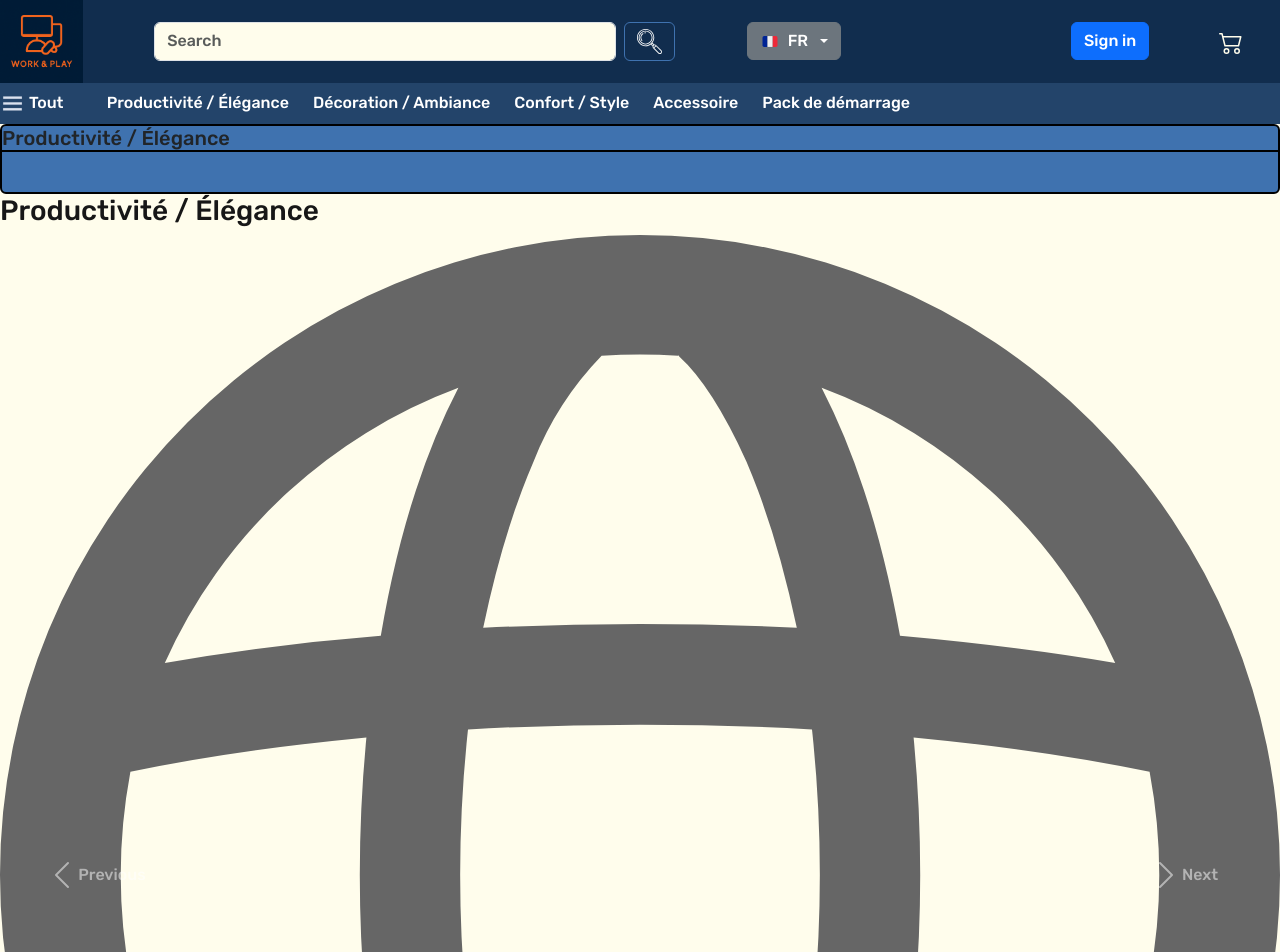
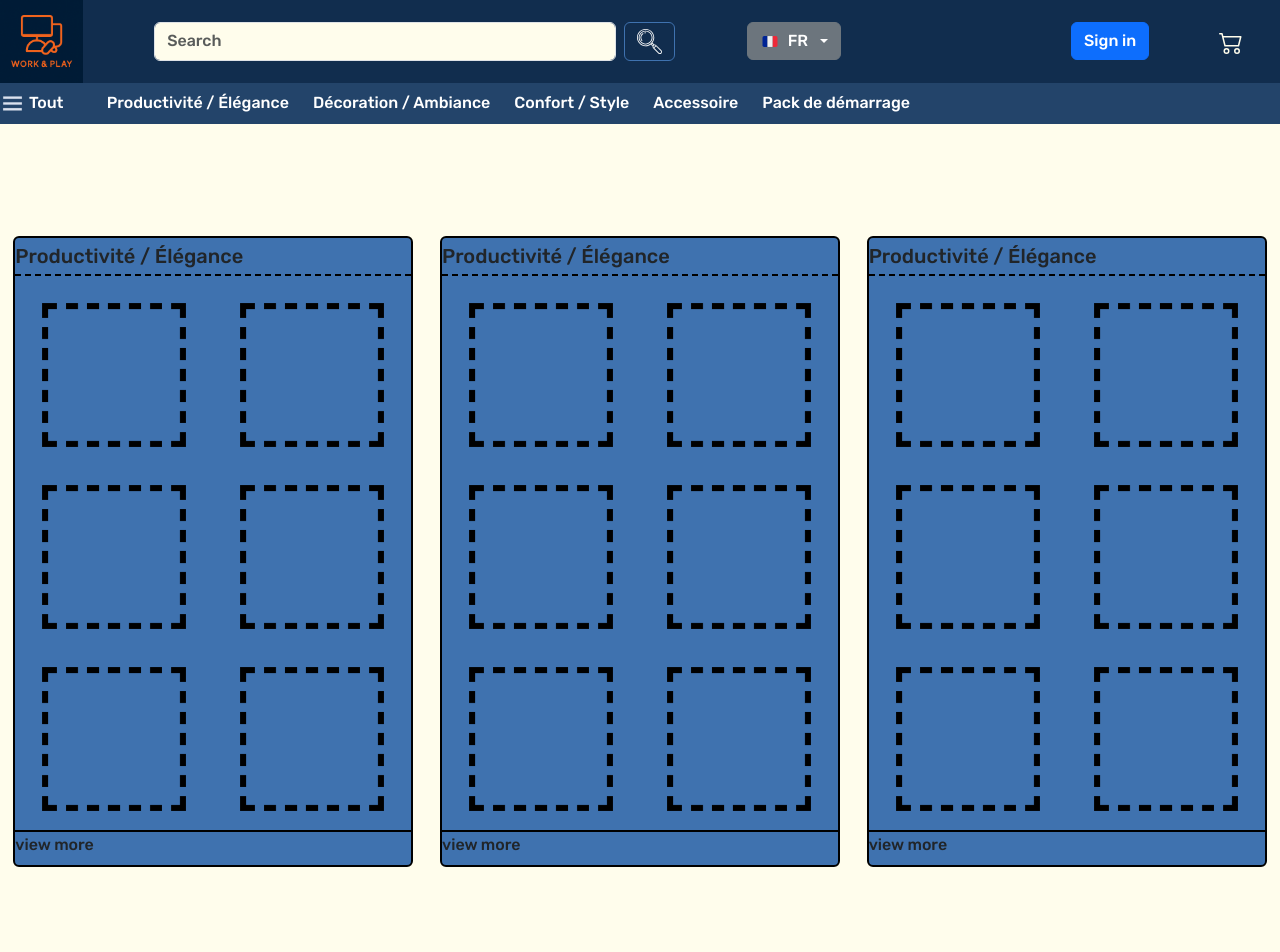
Before and after one commit to BouCal2335296/WEB-ProjetBoutique, a Next.js app: page /PageArticle in a window 1280 px wide. Shown: the top 952 px of the page. Built offline with nearby package versions, Linux system fonts and the light colour scheme.

Commit message:
Card fini

```diff
--- a/app/Composant/Card/Card.js
+++ b/app/Composant/Card/Card.js
@@ -1,15 +1,42 @@
-export default function Card({titreCategorie}){
-    return(
-    <div className="card border border-2 border-black">
-        <h5 className="border-bottom border-2 border-black">{titreCategorie}</h5>
-        <div className="card-body">
-            {/* <img className="img-Card" src={""}></img>
-            <img className="img-Card" src={""}></img>
-            <img className="img-Card" src={""}></img>
-            <img className="img-Card" src={""}></img>
-            <img className="img-Card" src={""}></img>
-            <img className="img-Card" src={""}></img> */}
+export default function Card({ titreCategorie }) {
+    return (
+        <div className="cardContainer">
+            <div className="card border border-2 border-black">
+                <h5 className="cardTitle">{titreCategorie}</h5>
+                <div className="imgContainer">
+                    <img className="img-Card" src="image-placeholder.jpg"></img>
+                    <img className="img-Card" src="image-placeholder.jpg"></img>
+                    <img className="img-Card" src="image-placeholder.jpg"></img>
+                    <img className="img-Card" src="image-placeholder.jpg"></img>
+                    <img className="img-Card" src="image-placeholder.jpg"></img>
+                    <img className="img-Card" src="image-placeholder.jpg"></img>
+                </div>
+                <h6 className="cardSubTitle">view more</h6>
+            </div>
+            <div className="card border border-2 border-black">
+                <h5 className="cardTitle">{titreCategorie}</h5>
+                <div className="imgContainer">
+                    <img className="img-Card" src="image-placeholder.jpg"></img>
+                    <img className="img-Card" src="image-placeholder.jpg"></img>
+                    <img className="img-Card" src="image-placeholder.jpg"></img>
+                    <img className="img-Card" src="image-placeholder.jpg"></img>
+                    <img className="img-Card" src="image-placeholder.jpg"></img>
+                    <img className="img-Card" src="image-placeholder.jpg"></img>
+                </div>
+                <h6 className="cardSubTitle">view more</h6>
+            </div>
+            <div className="card border border-2 border-black">
+                <h5 className="cardTitle">{titreCategorie}</h5>
+                <div className="imgContainer">
+                    <img className="img-Card" src="image-placeholder.jpg"></img>
+                    <img className="img-Card" src="image-placeholder.jpg"></img>
+                    <img className="img-Card" src="image-placeholder.jpg"></img>
+                    <img className="img-Card" src="image-placeholder.jpg"></img>
+                    <img className="img-Card" src="image-placeholder.jpg"></img>
+                    <img className="img-Card" src="image-placeholder.jpg"></img>
+                </div>
+                <h6 className="cardSubTitle">view more</h6>
+            </div>
         </div>
-    </div>
     );
 }
--- a/app/Style/globals.css
+++ b/app/Style/globals.css
@@ -58,6 +58,7 @@ a {
 
 .card{
   background-color: var(--lightBlue);
+  width: 25rem;
 }
 
 .color1{
--- a/app/Style/style.css
+++ b/app/Style/style.css
@@ -59,3 +59,36 @@
 .hover-underline:hover::before {
   transform: scaleX(1);
 }
+
+/*------------Page d'accueil------------*/
+
+.cardContainer {
+  display: flex;
+  justify-content: space-around;
+  align-items: center;
+  padding: 7em 0 10em 0;
+  margin: auto;
+}
+
+.cardTitle{
+  border-bottom: 2px dashed black;
+  padding: 0.3em 0 0.3em 0;
+}
+
+.imgContainer {
+  display: flex;
+  flex-wrap: wrap;
+  justify-content: space-around;
+}
+
+.imgContainer img {
+  width: 150px;
+  height: 150px;
+  margin: 1em 0 1em 0;
+}
+
+.cardSubTitle {
+  border-top: 2px solid black;
+  padding: 0.2em 0 0.2em 0;
+
+}
--- a/app/layout.tsx
+++ b/app/layout.tsx
@@ -17,7 +17,6 @@ export default function RootLayout({children, }: Readonly<{ children: React.Reac
       <body>
         <Header />
         <Card titreCategorie={"Productivité / Élégance"}/>
-        {children}
         <Footer />
       </body>
     </html>
```
Also changed, not shown: public/image-placeholder.jpg (added), public/image-placeholder.png (added).
